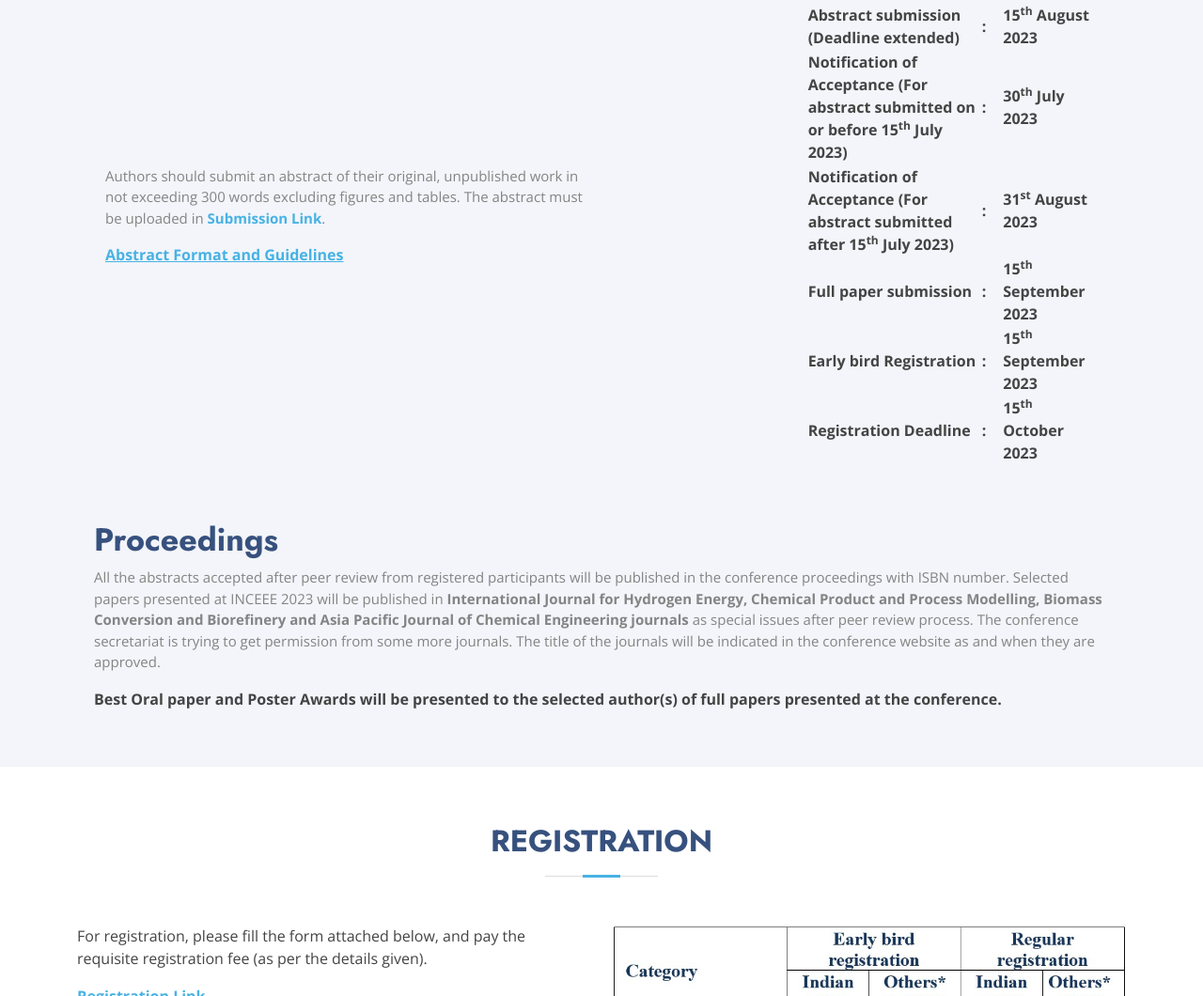
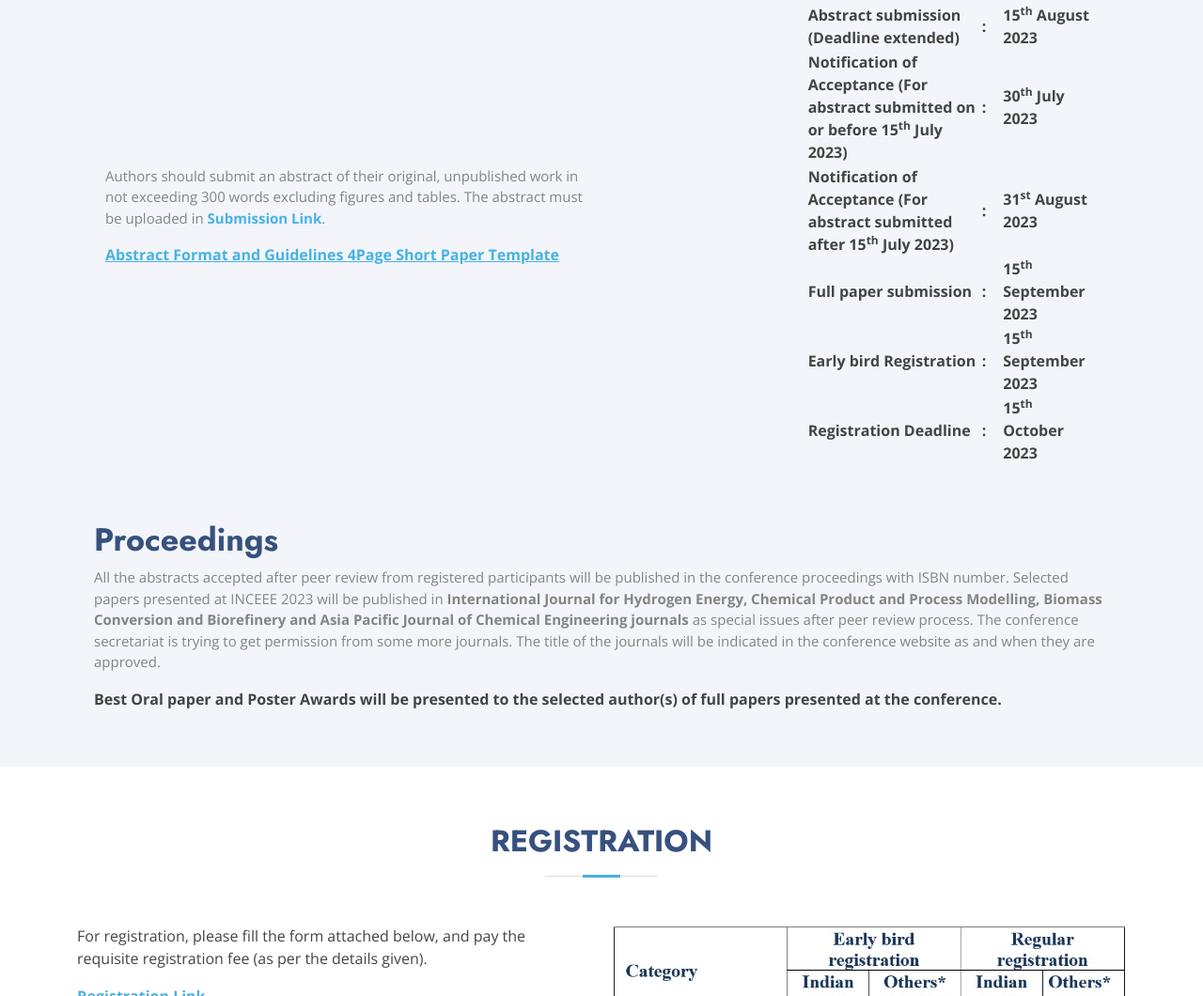
Before and after one commit to Abhinay-c/INCEEE-2023-conference, a plain HTML site: page index.html in a window 1280 px wide. Shown: the part 2121-3181 px from the top of the page at 94% size. Drawn offline with nearby package versions, Linux system fonts and the light colour scheme.

Commit message:
Update index.html

```diff
--- a/index.html
+++ b/index.html
@@ -362,6 +362,9 @@
               <a href="https://docs.google.com/document/d/1sDKrt0hV-P8Twfv1SbZ2pqV73ZYC-PRs/edit?usp=share_link&ouid=116963911666151205588&rtpof=true&sd=true"
                 style="text-decoration: underline;" target="_blank" rel="noopener noreferrer"><strong>Abstract Format
                   and Guidelines</strong> </a>
+
+              <a href="https://docs.google.com/document/d/1H49h_pcjCjTMoUtGYC2ChG235me1fPmomrQ1kH1jzM0/edit?usp=sharing"
+                style="text-decoration: underline;" target="_blank" rel="noopener noreferrer"><strong>4Page Short Paper Template</strong> </a>
               <!-- <p>
                 Important Dates:
                 <ul>
```
